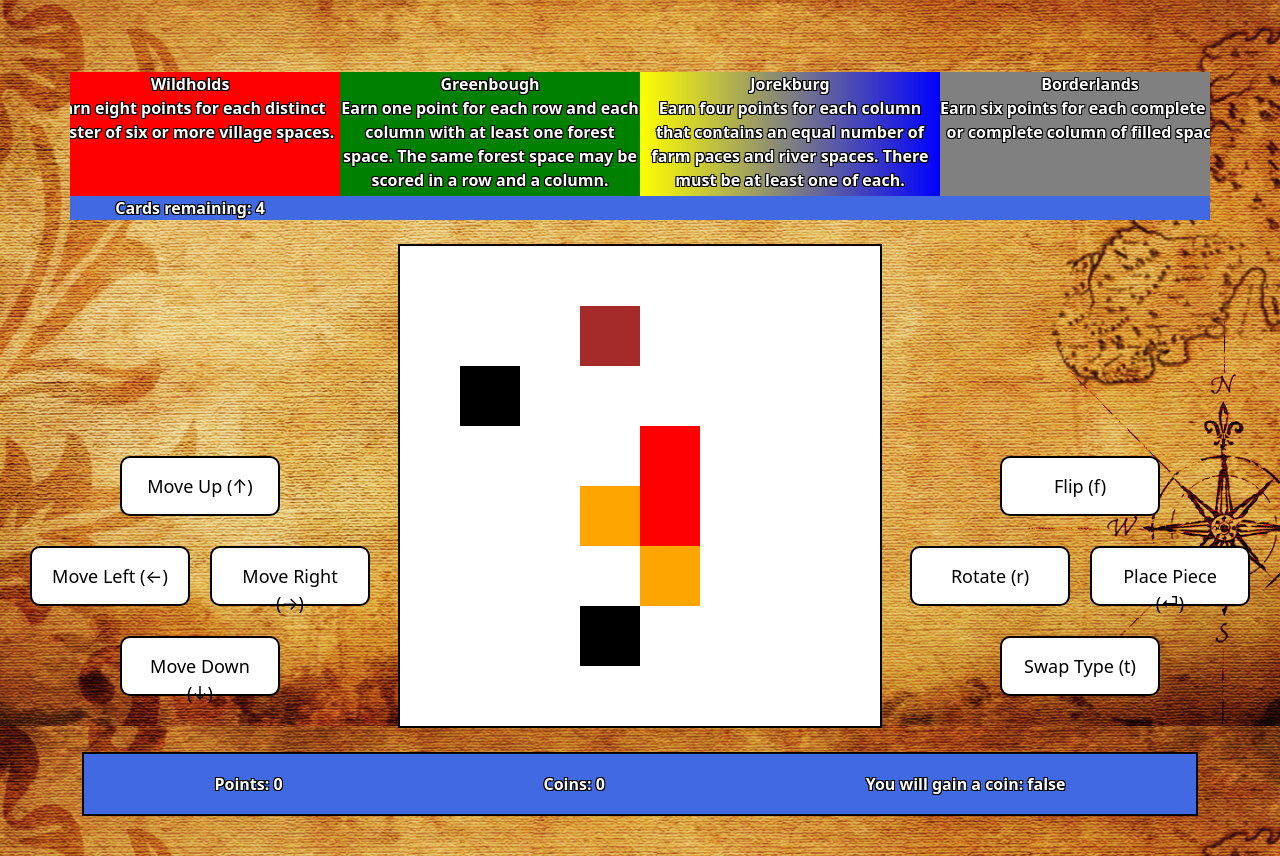
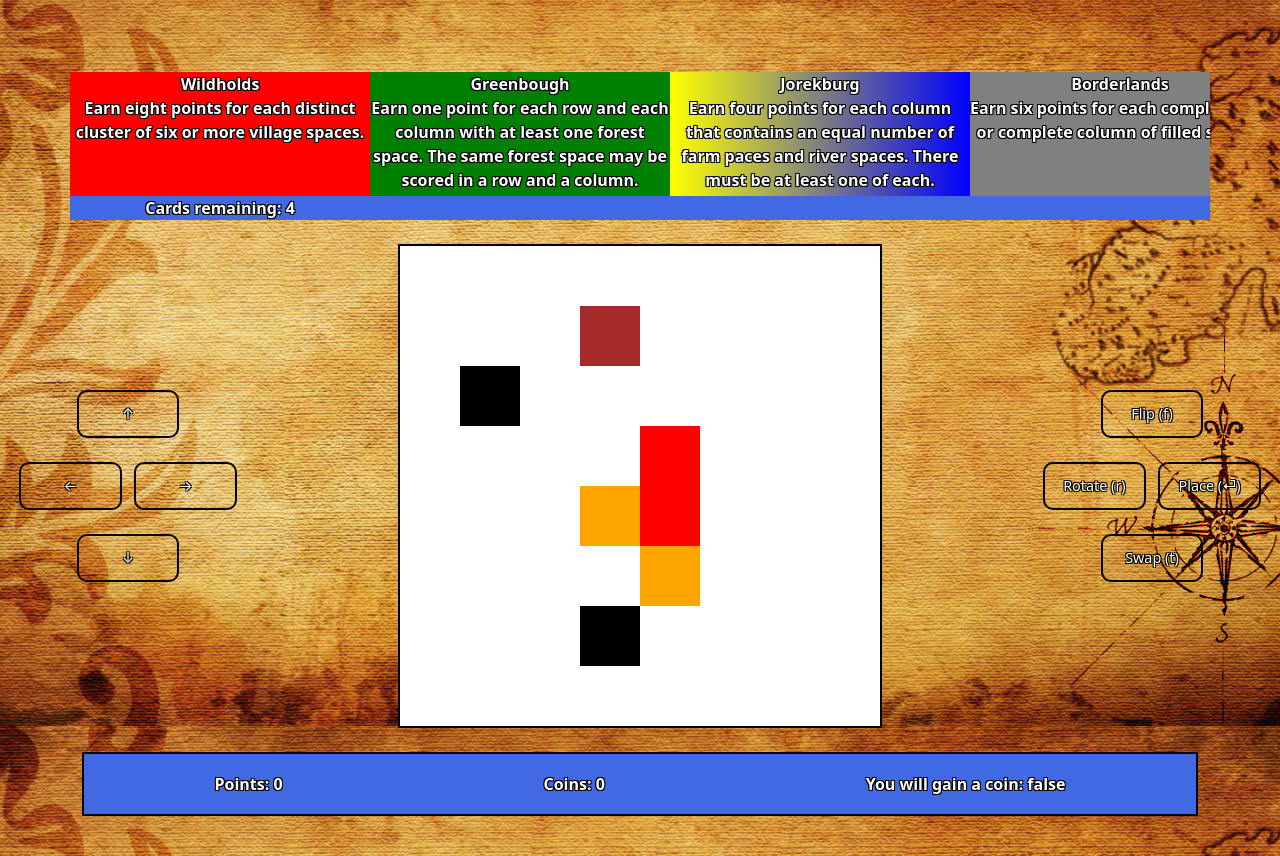
Before and after one commit to jwyatt1999/CITS3403_Cartographers, a Flask app: page /game/daily in a window 1280 px wide. Shown: the part 74-930 px from the top of the page. Run offline with Flask 2, Linux system fonts and the light colour scheme; a user stored in the database is signed in; tables that the repository leaves empty hold one stand-in row (values such as "Sample post").

Commit message:
fixed buttons showing over things and scorecards behaving weirdly at certain widths

```diff
--- a/static/style.css
+++ b/static/style.css
@@ -182,14 +182,15 @@ td {
     z-index: 99; /* Make sure it does not overlap */
     border: 2px solid black; /* Add borders */
     outline: none; /* Remove outline */
-    background-color: white; /* Set a background color */
-    color: black; /* Text color */
+    background-color: transparent; /* Set a background color */
+    color: white; /* Text color */
+    text-shadow: -1px -1px 0 black, 1px -1px 0 black, -1px 1px 0 black, 1px 1px 0 black;
     cursor: pointer; /* Add a mouse pointer on hover */
-    width: 160px; /* Ensure all buttons are same width */
-    height: 60px; /* Ensure all buttons are same height */
-    padding: 15px; /* Some padding */
+    width: 8vw; /* Ensure all buttons are same width */
+    height: 6vh; /* Ensure all buttons are same height */
+    min-height: 30px;
     border-radius: 10px; /* Rounded corners */
-    font-size: 18px; /* Increase font size */
+    font-size: 1.8vh; /* Increase font size */
 }
 
 .interactiveButton:hover {
--- a/templates/game_page.html
+++ b/templates/game_page.html
@@ -12,17 +12,17 @@
 
     <div id="gameContents" style="display:none;">
         <div class="gameplayButtons">
-            <button onclick="buttonMoveLeft()"   class="interactiveButton" style="left:30px;bottom:120px;">Move Left (&#8592;)</button>
-            <button onclick="buttonMoveRight()"  class="interactiveButton" style="left:210px;bottom:120px;">Move Right (&#8594;)</button>
-            <button onclick="buttonMoveUp()"     class="interactiveButton" style="left:120px;bottom:210px;">Move Up (&#8593;)</button>
-            <button onclick="buttonMoveDown()"   class="interactiveButton" style="left:120px;bottom:30px;">Move Down (&#8595;)</button>
-            <button onclick="buttonRotate()"     class="interactiveButton" style="right:210px;bottom:120px;">Rotate (r)</button>
-            <button onclick="buttonFlip()"       class="interactiveButton" style="right:120px;bottom:210px;">Flip (f)</button>
-            <button onclick="buttonSwapType()"   class="interactiveButton" style="right:120px;bottom:30px;">Swap Type (t)</button>
-            <button onclick="buttonPlacePiece()" class="interactiveButton" style="right:30px;bottom:120px;">Place Piece (&#9166;)</button>
+            <button onclick="buttonMoveLeft()"   class="interactiveButton" style="left:1.5vw;bottom:27vh;">&#8592;</button>
+            <button onclick="buttonMoveRight()"  class="interactiveButton" style="left:10.5vw;bottom:27vh;">&#8594;</button>
+            <button onclick="buttonMoveUp()"     class="interactiveButton" style="left:6vw;bottom:36vh;">&#8593;</button>
+            <button onclick="buttonMoveDown()"   class="interactiveButton" style="left:6vw;bottom:18vh;">&#8595;</button>
+            <button onclick="buttonRotate()"     class="interactiveButton" style="right:10.5vw;bottom:27vh;">Rotate (r)</button>
+            <button onclick="buttonFlip()"       class="interactiveButton" style="right:6vw;bottom:36vh;">Flip (f)</button>
+            <button onclick="buttonSwapType()"   class="interactiveButton" style="right:6vw;bottom:18vh;">Swap (t)</button>
+            <button onclick="buttonPlacePiece()" class="interactiveButton" style="right:1.5vw;bottom:27vh;">Place (&#9166;)</button>
         </div>
         <div class="container scorecards_header">
-            <div class="row justify-content-md-center flex-nowrap" style="text-align:center; color:white; overflow-x:auto;" >
+            <div class="row flex-nowrap" style="text-align:center; color:white; overflow-x:auto;" >
                 <div class="col scorecard scorecard_text">
                     <p class="scorecard_text" id="scoreCard1">scoreCard1</p>
                     <p class="scorecard_text scorecard_description" id="scoreCardDescription1">scoreCardDescription1</p>
```
